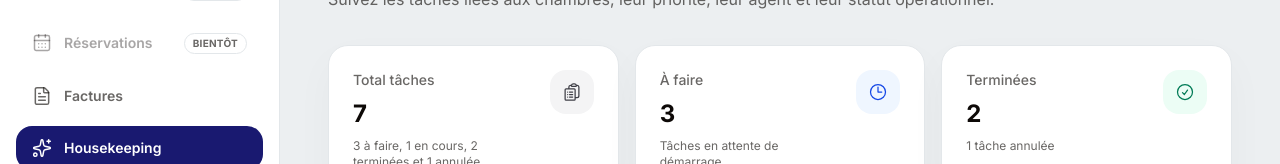
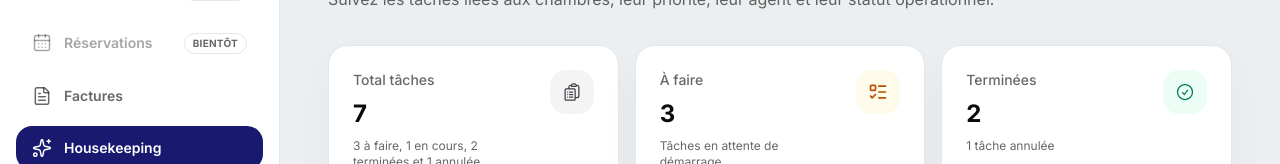
Before and after one commit to Mouad45-bit/hotel-management-system, a Next.js app in the folder frontend/: page /housekeeping/tasks in a window 1280 px wide. Shown: the part 275-439 px from the top of the page. Built offline with nearby package versions, Linux system fonts and the light colour scheme; no server answers.

Commit message:
fix(housekeeping): differentiate pending and in-progress stats

```diff
--- a/frontend/src/components/housekeeping/HousekeepingStatsCards.tsx
+++ b/frontend/src/components/housekeeping/HousekeepingStatsCards.tsx
@@ -7,8 +7,8 @@ import {
     ClockIcon,
     ExclamationTriangleIcon,
     NoSymbolIcon,
-    UserMinusIcon,
 } from "@heroicons/react/24/outline";
+import { ListTodo } from "lucide-react";
 import { HmsCard } from "@/components/hms/HmsCard";
 import { cn } from "@/lib/utils";
 import type { HousekeepingStats } from "@/types/housekeeping";
@@ -26,7 +26,7 @@ interface StatCard {
     value: number;
     description: string;
     icon: StatIcon;
-    tone: "default" | "info" | "success" | "danger" | "warning";
+    tone: "default" | "info" | "success" | "danger" | "warning" | "pending";
 }
 
 const TONE_CLASSES: Record<StatCard["tone"], string> = {
@@ -35,6 +35,7 @@ const TONE_CLASSES: Record<StatCard["tone"], string> = {
     success: "bg-emerald-50 text-emerald-700",
     danger: "bg-red-50 text-red-700",
     warning: "bg-orange-50 text-orange-700",
+    pending: "bg-amber-50 text-amber-700",
 };
 
 function formatCount(count: number, singular: string, plural = `${singular}s`) {
@@ -58,8 +59,8 @@ export function HousekeepingStatsCards({
             label: "À faire",
             value: stats.todo,
             description: "Tâches en attente de démarrage",
-            icon: ClockIcon,
-            tone: "info",
+            icon: ListTodo,
+            tone: "pending",
         },
         {
             label: "Terminées",
@@ -79,7 +80,7 @@ export function HousekeepingStatsCards({
             label: "En cours",
             value: stats.inProgress,
             description: "Chambres temporairement indisponibles",
-            icon: UserMinusIcon,
+            icon: ClockIcon,
             tone: "info",
         },
         {
```
